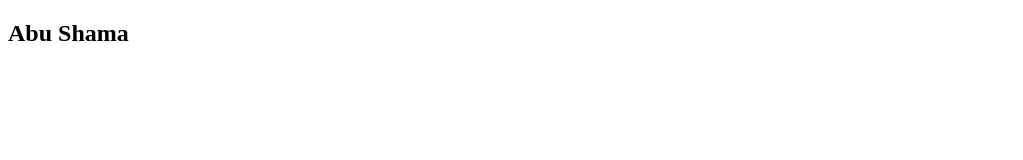
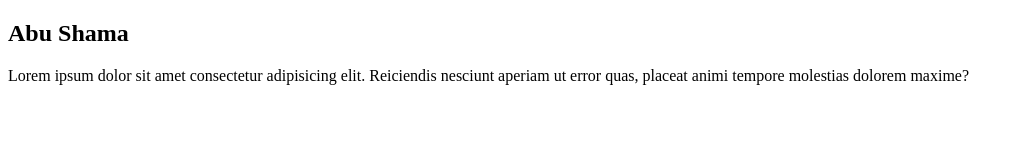
Before and after one commit to ASSiddik01/first_repo, a plain HTML site: page index.html in a window 1280 px wide. Shown: the whole page, without its empty margins (0-1023 px from the left). Drawn offline with Linux system fonts and the light colour scheme.

Commit message:
add paragraph

```diff
--- a/index.html
+++ b/index.html
@@ -8,5 +8,6 @@
 </head>
 <body>
     <h2>Abu Shama</h2>
+    <p>Lorem ipsum dolor sit amet consectetur adipisicing elit. Reiciendis nesciunt aperiam ut error quas, placeat animi tempore molestias dolorem maxime?</p>
 </body>
 </html>
```
